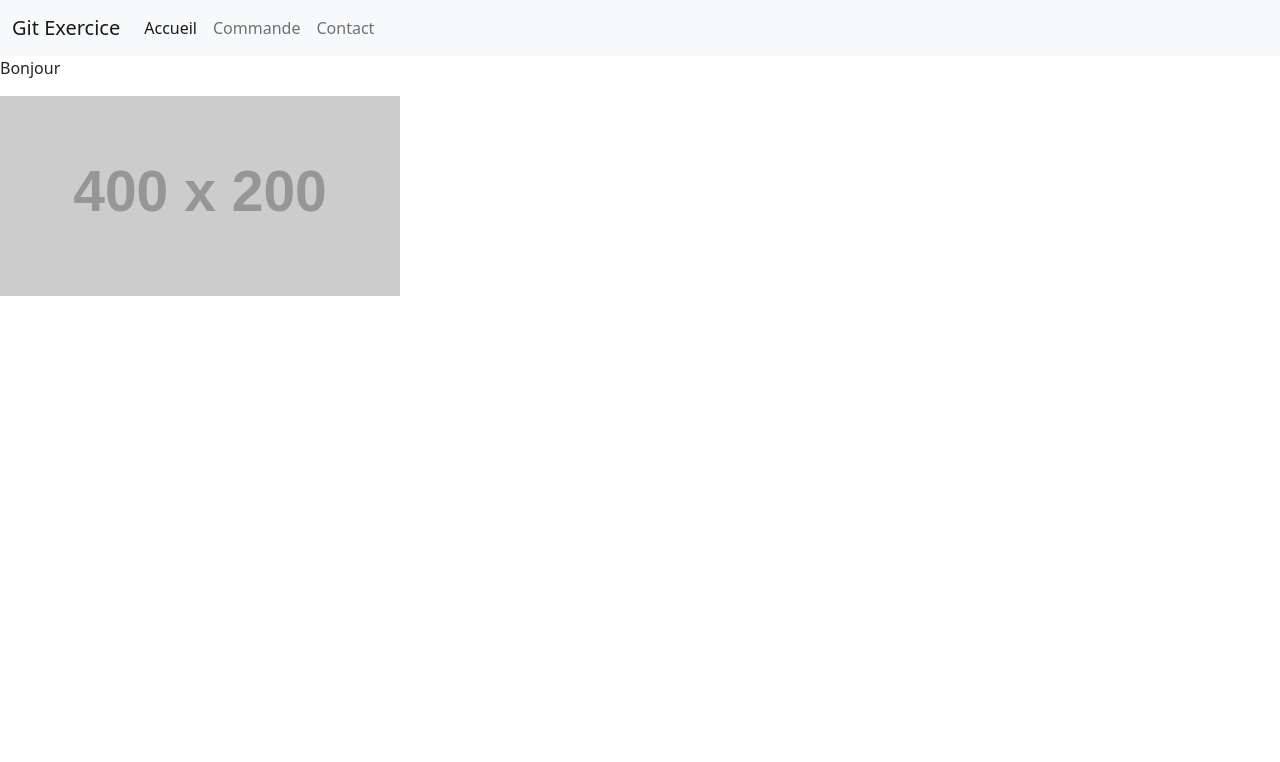
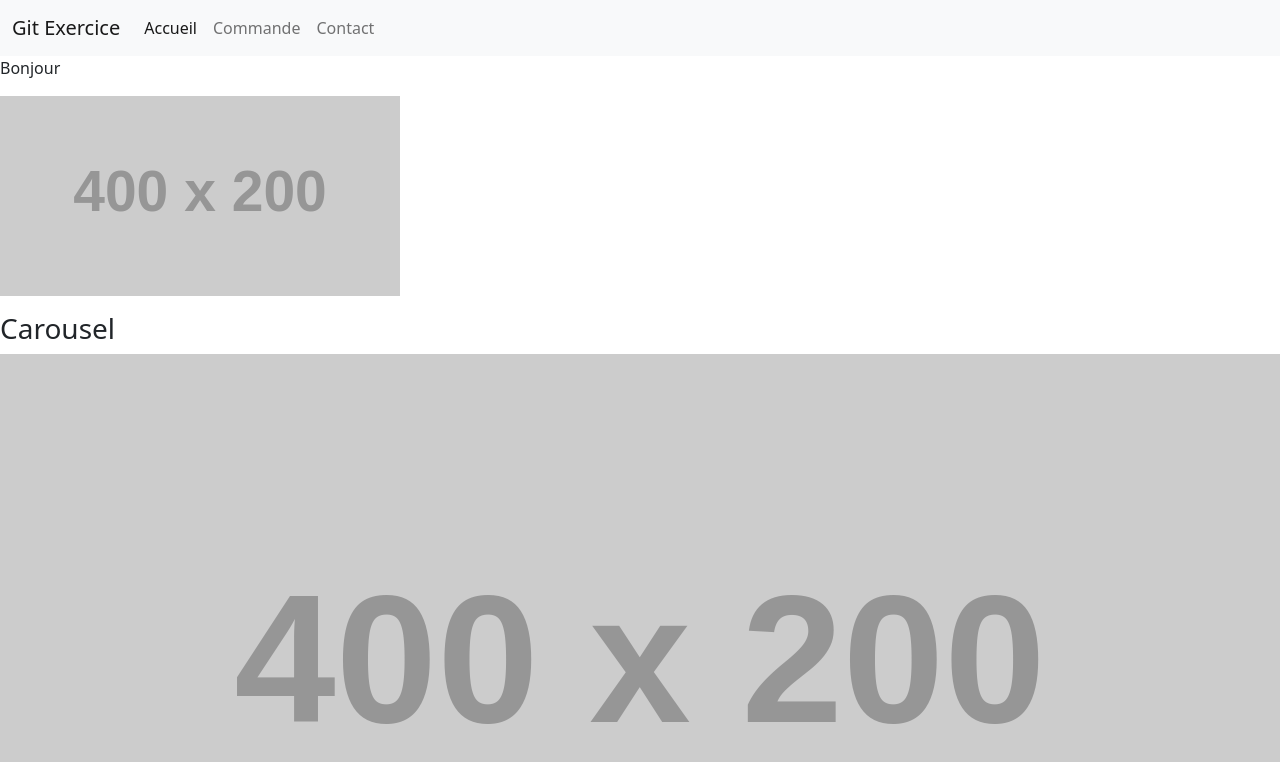
Before and after one commit to AntonMariadas/git-jour2-d, a plain HTML site: page index.html in a window 1280 px wide. Both pictures are taken after a click on the link "Git Exercice". Drawn offline with nearby package versions, Linux system fonts and the light colour scheme; placeholder pictures from the web are drawn by us.

Commit message:
carousel trois images

```diff
--- a/index.html
+++ b/index.html
@@ -59,6 +59,38 @@
             </figure>
         </section>
 
+        <!-- carousel -->
+        <h3>Carousel</h3>
+        <div
+            id="carouselExampleSlidesOnly"
+            class="carousel slide"
+            data-bs-ride="carousel"
+        >
+            <div class="carousel-inner">
+                <div class="carousel-item active">
+                    <img
+                        src="https://via.placeholder.com/400x200"
+                        class="d-block w-100"
+                        alt="..."
+                    />
+                </div>
+                <div class="carousel-item">
+                    <img
+                        src="https://via.placeholder.com/400x200"
+                        class="d-block w-100"
+                        alt="..."
+                    />
+                </div>
+                <div class="carousel-item">
+                    <img
+                        src="https://via.placeholder.com/400x200"
+                        class="d-block w-100"
+                        alt="..."
+                    />
+                </div>
+            </div>
+        </div>
+
         <script
             src="https://cdn.jsdelivr.net/npm/bootstrap@5.0.0-beta2/dist/js/bootstrap.bundle.min.js"
             integrity="sha384-b5kHyXgcpbZJO/tY9Ul7kGkf1S0CWuKcCD38l8YkeH8z8QjE0GmW1gYU5S9FOnJ0"
```
